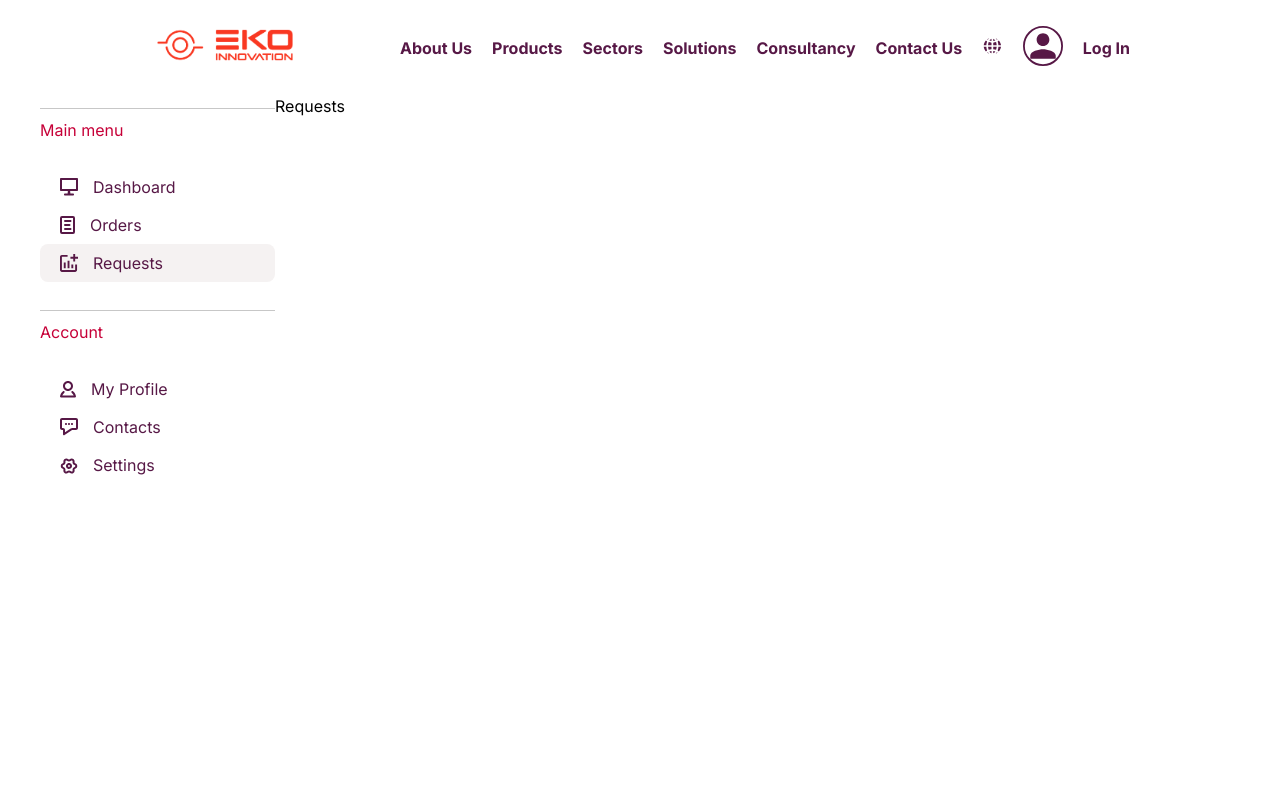
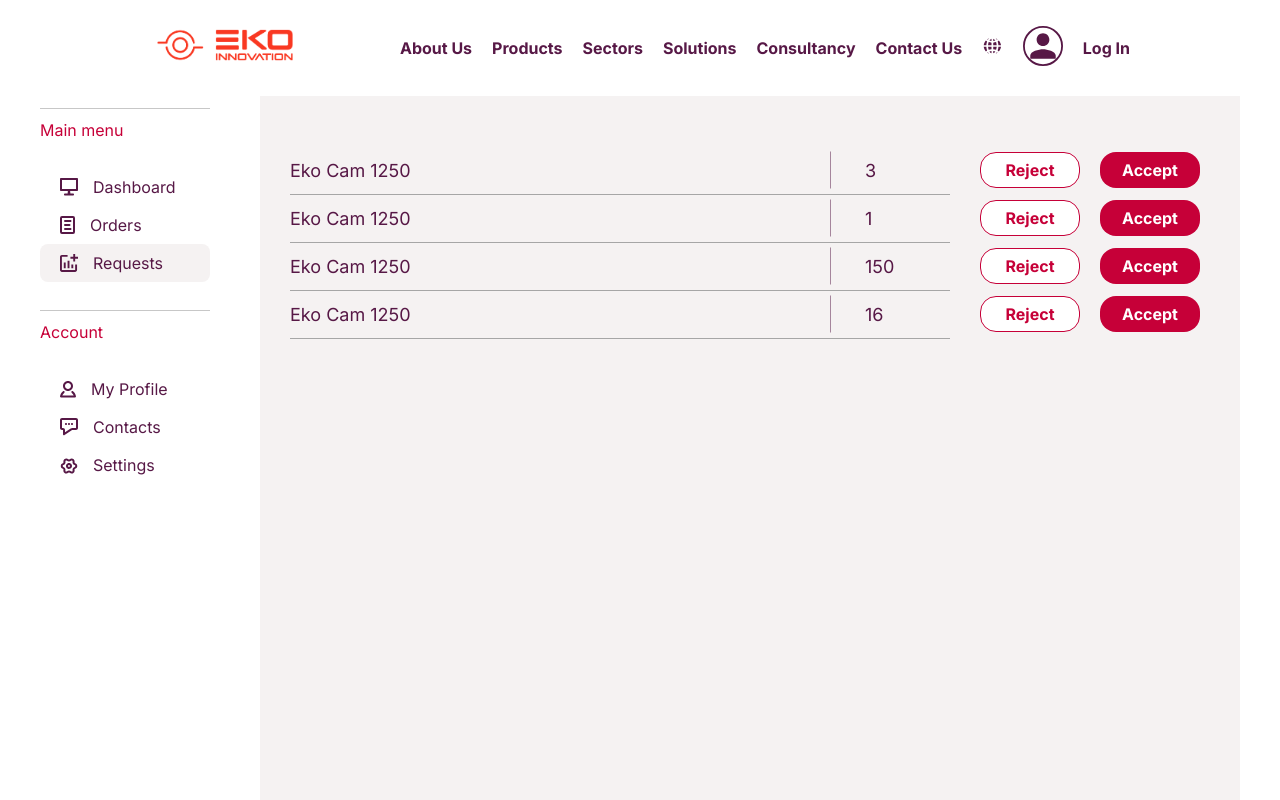
Before and after one commit to ZerdaGul/SoftMinds-Software-Project, a React (Create React App) app in the folder frontend/: page /profile/requests in a window 1280 px wide. Shown: the top 800 px of the page. Built offline with nearby package versions, Linux system fonts and the light colour scheme.

Commit message:
requst panel ui

```diff
--- a/frontend/src/components/orders-progress/OrdersProgress.jsx
+++ b/frontend/src/components/orders-progress/OrdersProgress.jsx
@@ -17,29 +17,29 @@ const OrdersProgress = () => {
     <section className='progress'>
         <div className="progress__block">
             <div className="progress__title">In Progress</div>
-            <div className="progress__products">
+            <ul className="progress__products">
                 {orders.map(({product, amount}, i) => {
                     return(
-                        <div key={i} className="progress__product">
+                        <li key={i} className="progress__product">
                             <div className="progress__product-name">{product}</div>
                             <div className="progress__product-amount">{amount}</div>
-                        </div>
+                        </li>
                     )
                 })}
-            </div>
+            </ul>
         </div>
         <div className="progress__block">
             <div className="progress__title">Done</div>
-            <div className="progress__products">
+            <ul className="progress__products">
                 {orders.map(({product, amount}, i) => {
                     return(
-                        <div key={i} className="progress__product">
+                        <li key={i} className="progress__product">
                             <div className="progress__product-name">{product}</div>
                             <div className="progress__product-amount">{amount}</div>
-                        </div>
+                        </li>
                     )
                 })}
-            </div>
+            </ul>
 
 
         </div>
--- a/frontend/src/components/orders-progress/ordersProgress.scss
+++ b/frontend/src/components/orders-progress/ordersProgress.scss
@@ -39,7 +39,6 @@
         height: 44px;
         display: grid;
         grid-template-columns: 360px 40px;
-        grid-template-rows: auto;
         gap: 10px;
         justify-items: flex-start;
         align-items: center;
--- a/frontend/src/components/requests/Requests.jsx
+++ b/frontend/src/components/requests/Requests.jsx
@@ -1,8 +1,35 @@
 import React from 'react'
 
+import './requests.scss';
+const orders=[
+    {product: 'Eko Cam 1250',
+        amount: 3},
+        {product: 'Eko Cam 1250',
+        amount: 1},
+        {product: 'Eko Cam 1250',
+        amount: 150},
+        {product: 'Eko Cam 1250',
+        amount: 16},
+
+]
 const Requests = () => {
   return (
-    <div>Requests</div>
+    <section className='requests'>
+        <ul className="requests__products">
+                {orders.map(({product, amount}, i) => {
+                    return(
+                        <li key={i} className="requests__product">
+                            <div className="requests__product-name">{product}</div>
+                            <div className="requests__product-amount">{amount}</div>
+                            <div className="requests__buttons">
+                                <button className="button button__small button__small-white">Reject</button>
+                                <button className="button button__small ">Accept</button>
+                            </div>
+                        </li>
+                    )
+                })}
+            </ul>
+    </section>
   )
 }
 
--- /dev/null
+++ b/frontend/src/components/requests/requests.scss
@@ -0,0 +1,52 @@
+@import '../../style/style.scss';
+
+.requests{
+    height: 100%;
+    width: 100vw;
+    padding: 30px  ;
+    margin-left: 50px;
+    background-color: #F5F2F2;
+    &__products {
+        min-height: 800px;
+        margin-top: 20px;
+    }
+    &__product {
+        position: relative;
+        color: $dark;
+        font-size: 18px;
+        height: 48px;
+        display: grid;
+        grid-template-columns: 540px 70px 240px;
+        gap: 35px;
+        align-items: center;
+        &-name{
+            width: 100%;
+            text-align: left;
+            position: relative;
+            &::after{
+                content: '';
+                position: absolute;
+                width: 1px;
+                height: 37px;
+                background-color: $dark-op-50;
+                bottom: 50%;
+                transform: translateY(50%);
+                left: 100%;
+            }
+        }
+        &::after{
+            content: "";
+            position: absolute;
+            width: 660px;
+            height: 1px;
+            background: #A6A6A6;
+            top:100%;
+            left: 0;
+        }
+    }
+    &__buttons{
+        width: 100%;
+        display: flex;
+        justify-content: space-around;
+    }
+}
```
